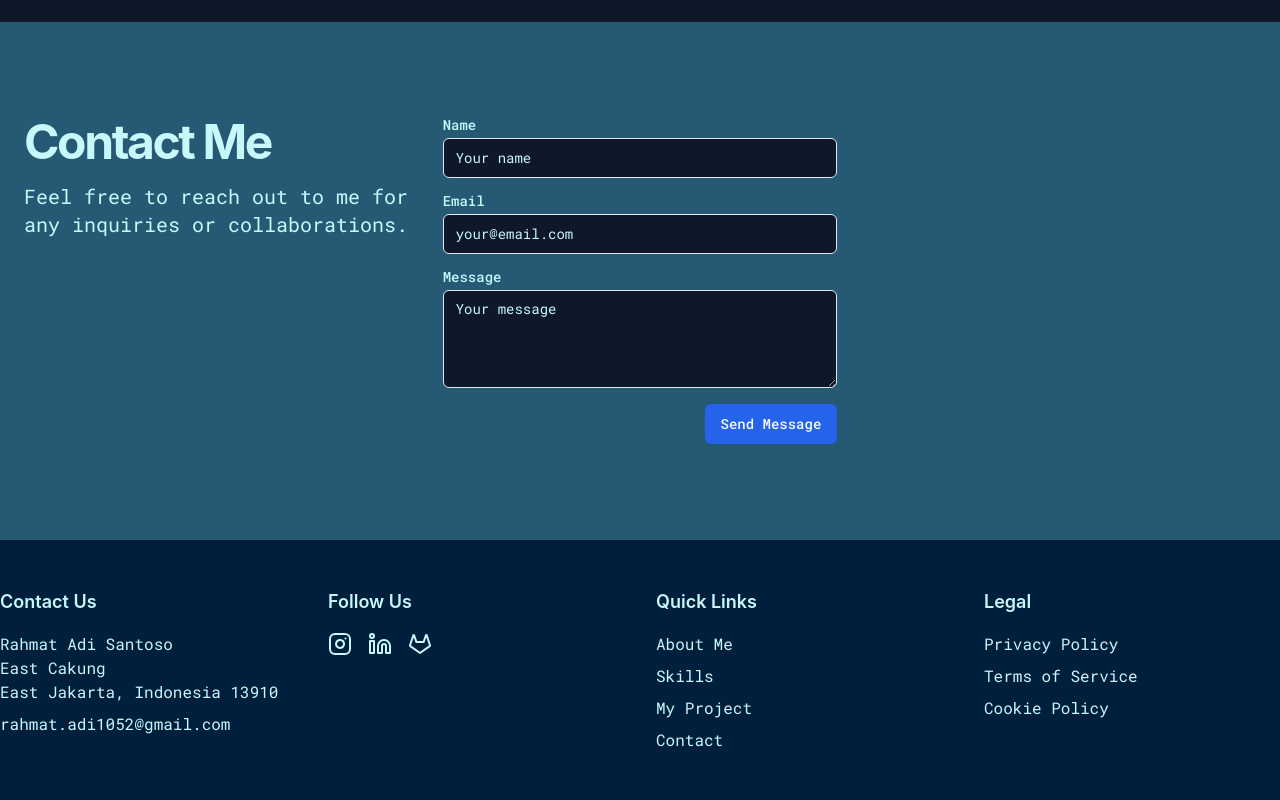
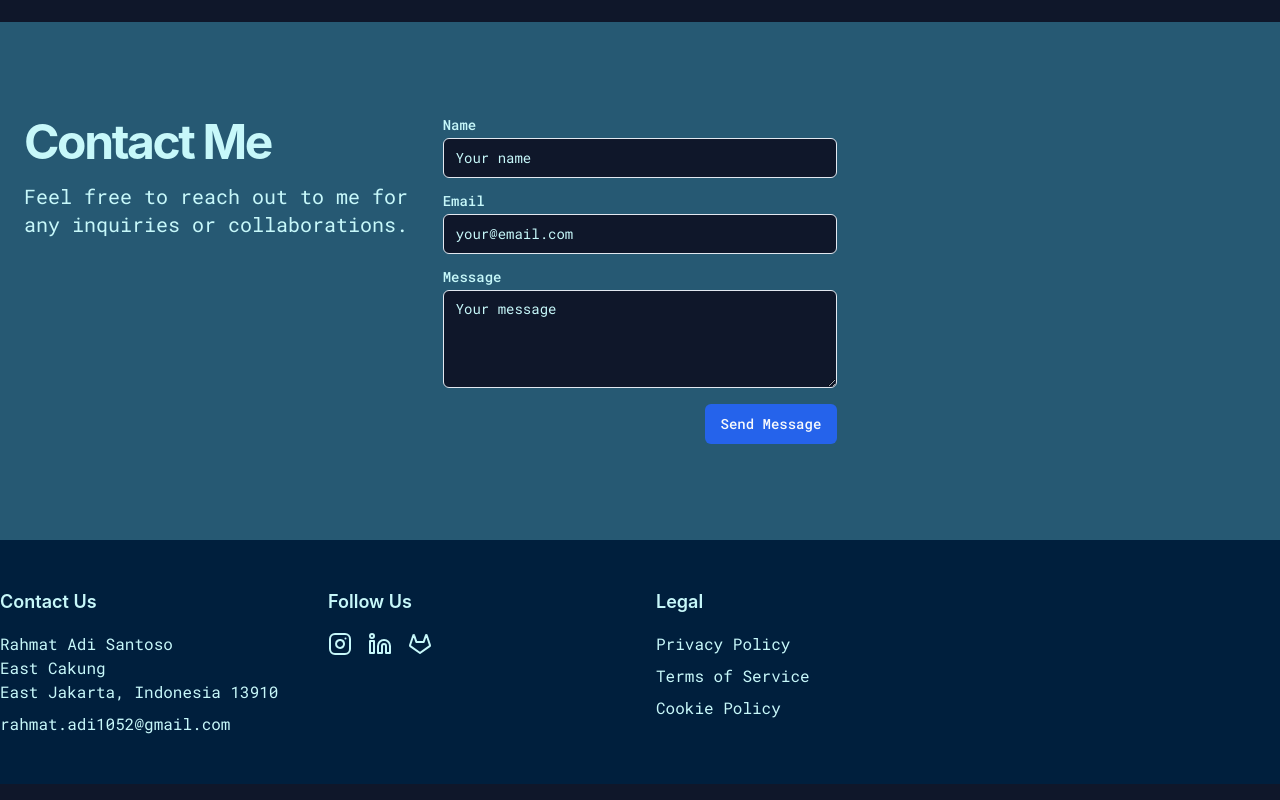
Before and after one commit to rahmatadidi/personal-web, a React (Vite) app: page / in a window 1280 px wide. Shown: the part 1827-2627 px from the top of the page. Built offline with nearby package versions, Linux system fonts and the light colour scheme.

Commit message:
add scrolInto

```diff
--- /dev/null
+++ b/src/pages/AboutMePage.tsx
@@ -0,0 +1,38 @@
+import { Avatar, AvatarImage } from "../components/ui/avatar";
+
+export default function AboutMePage() {
+  return (
+    <>
+      <section
+        id="about"
+        className="py-12 md:py-24 bg-[url('/placeholder-background.jpg')] bg-cover bg-center"
+      >
+        <div className="container grid gap-6 px-4 md:px-6 md:grid-cols-2 md:items-center">
+          <div>
+            <h2 className="text-3xl font-bold tracking-tighter sm:text-4xl md:text-5xl">
+              About Me
+            </h2>
+            <p className="mt-4 text-muted-foreground md:text-xl">
+              Hi, I'm Rahmat Adi Santoso, but you can call me Adi. I am a
+              graduate of vocational high school currently pursuing a bachelor's
+              degree. I am passionate about the IT field, which I believe is
+              advancing rapidly. Because of this, I decided to join a bootcamp
+              for approximately 3 to 4 months. During the bootcamp I am
+              proficient in several programming languages, such as JavaScript
+              and TypeScript, and have experience with various JavaScript
+              frameworks and libraries.
+            </p>
+          </div>
+          <div className="flex justify-center">
+            <Avatar className="w-50 h-50">
+              <AvatarImage
+                src="https://res.cloudinary.com/ddfdf66n7/image/upload/v1724329534/poto-profile_rvubto.jpg"
+                alt="@shadcn"
+              />
+            </Avatar>
+          </div>
+        </div>
+      </section>
+    </>
+  );
+}
--- /dev/null
+++ b/src/pages/Footer.tsx
@@ -0,0 +1,72 @@
+import { GitlabIcon, InstagramIcon, LinkedinIcon } from "lucide-react";
+import { Link } from "react-router-dom";
+
+export default function Footer() {
+  return (
+    <>
+      <div className="container max-w-7xl grid grid-cols-1 md:grid-cols-2 lg:grid-cols-4 gap-8">
+        <div className="flex flex-col items-start gap-4">
+          <h3 className="text-lg font-semibold">Contact Us</h3>
+          <div className="flex flex-col gap-2 text-muted-foreground">
+            <p>
+              Rahmat Adi Santoso
+              <br />
+              East Cakung
+              <br />
+              East Jakarta, Indonesia 13910
+            </p>
+            <p>
+              <a href="#">rahmat.adi1052@gmail.com</a>
+            </p>
+          </div>
+        </div>
+        <div className="flex flex-col items-start gap-4">
+          <h3 className="text-lg font-semibold">Follow Us</h3>
+          <div className="flex items-center gap-4">
+            <a
+              href="https://www.instagram.com/rahmatadi.di/"
+              className="text-muted-foreground hover:text-primary"
+            >
+              <InstagramIcon className="w-6 h-6" />
+            </a>
+            <a
+              href="https://www.linkedin.com/in/rahmat-adi-santoso/"
+              className="text-muted-foreground hover:text-primary"
+            >
+              <LinkedinIcon className="w-6 h-6" />
+            </a>
+            <a
+              href="https://github.com/rahmatadidi"
+              className="text-muted-foreground hover:text-primary"
+            >
+              <GitlabIcon className="w-6 h-6" />
+            </a>
+          </div>
+        </div>
+        <div className="flex flex-col items-start gap-4">
+          <h3 className="text-lg font-semibold">Legal</h3>
+          <div className="flex flex-col gap-2">
+            <Link
+              to=""
+              className="text-muted-foreground hover:text-primary"
+            >
+              Privacy Policy
+            </Link>
+            <Link
+              to=""
+              className="text-muted-foreground hover:text-primary"
+            >
+              Terms of Service
+            </Link>
+            <Link
+              to=""
+              className="text-muted-foreground hover:text-primary"
+            >
+              Cookie Policy
+            </Link>
+          </div>
+        </div>
+      </div>
+    </>
+  );
+}
--- a/src/pages/ProfilePage.tsx
+++ b/src/pages/ProfilePage.tsx
@@ -1,22 +1,24 @@
-import {
-  CodeIcon,
-  GitlabIcon,
-  InstagramIcon,
-  LinkedinIcon,
-  MenuIcon,
-} from "lucide-react";
-import { useEffect, useState } from "react";
-import { Link } from "react-router-dom";
-import { Avatar, AvatarImage } from "../components/ui/avatar";
+import { CodeIcon, MenuIcon } from "lucide-react";
+import { useEffect, useRef, useState } from "react";
 import { Button } from "../components/ui/button";
+import AboutMePage from "./AboutMePage";
 import ContactPage from "./ContactPage";
+import Footer from "./Footer";
 import ProjectPage from "./ProjectPage";
 import SkillPage from "./SkillPage";
 
 export default function ProfilePage() {
   const [text, setText] = useState("");
   const [isDeleting, setIsDeleting] = useState(false);
-  const message = "Welcome to My Personal Website";
+  const message = "Welcome to Journey!!";
+  const aboutRef = useRef<HTMLDivElement>(null);
+  const skillRef = useRef<HTMLDivElement>(null);
+  const projectRef = useRef<HTMLDivElement>(null);
+  const contactRef = useRef<HTMLDivElement>(null);
+
+  const scrollToSection = (ref: React.RefObject<HTMLDivElement>) => {
+    ref.current?.scrollIntoView({ behavior: "smooth", block: "start" });
+  };
 
   useEffect(() => {
     const interval = setInterval(() => {
@@ -48,30 +50,30 @@ export default function ProfilePage() {
             </div>
           </div>
           <nav className="hidden md:flex items-center gap-4">
-            <Link
-              to="/"
+            <button
+              onClick={() => scrollToSection(aboutRef)}
               className="text-sm font-medium hover:underline"
             >
               About Me
-            </Link>
-            <Link
-              to="skill"
+            </button>
+            <button
+              onClick={() => scrollToSection(skillRef)}
               className="text-sm font-medium hover:underline"
             >
               Skills
-            </Link>
-            <Link
-              to="project"
+            </button>
+            <button
+              onClick={() => scrollToSection(projectRef)}
               className="text-sm font-medium hover:underline"
             >
               My Projects
-            </Link>
-            <Link
-              to="contact"
+            </button>
+            <button
+              onClick={() => scrollToSection(contactRef)}
               className="text-sm font-medium hover:underline"
             >
               Contact Me
-            </Link>
+            </button>
           </nav>
           <Button
             variant="ghost"
@@ -85,132 +87,32 @@ export default function ProfilePage() {
       </header>
       <main className="flex-1">
         <section
+          ref={aboutRef}
           id="about"
-          className="py-12 md:py-24 bg-[url('/placeholder-background.jpg')] bg-cover bg-center"
         >
-          <div className="container grid gap-6 px-4 md:px-6 md:grid-cols-2 md:items-center">
-            <div>
-              <h2 className="text-3xl font-bold tracking-tighter sm:text-4xl md:text-5xl">
-                About Me
-              </h2>
-              <p className="mt-4 text-muted-foreground md:text-xl">
-                Hi, I'm Rahmat Adi Santoso, but you can call me Adi. I am a
-                graduate of vocational high school currently pursuing a
-                bachelor's degree. I am passionate about the IT field, which I
-                believe is advancing rapidly. Because of this, I decided to join
-                a bootcamp for approximately 3 to 4 months. During the bootcamp
-                I am proficient in several programming languages, such as
-                JavaScript and TypeScript, and have experience with various
-                JavaScript frameworks and libraries.
-              </p>
-            </div>
-            <div className="flex justify-center">
-              <Avatar className="w-50 h-50">
-                <AvatarImage
-                  src="https://res.cloudinary.com/ddfdf66n7/image/upload/v1724329534/poto-profile_rvubto.jpg"
-                  alt="@shadcn"
-                />
-              </Avatar>
-            </div>
-          </div>
+          <AboutMePage />
         </section>
-        <SkillPage />
-        <ProjectPage />
-        <ContactPage />
+        <section
+          ref={skillRef}
+          id="skill"
+        >
+          <SkillPage />
+        </section>
+        <section
+          ref={projectRef}
+          id="project"
+        >
+          <ProjectPage />
+        </section>
+        <section
+          ref={contactRef}
+          id="contact"
+        >
+          <ContactPage />
+        </section>
       </main>
       <footer className="bg-muted py-8 md:py-12">
-        <div className="container max-w-7xl grid grid-cols-1 md:grid-cols-2 lg:grid-cols-4 gap-8">
-          <div className="flex flex-col items-start gap-4">
-            <h3 className="text-lg font-semibold">Contact Us</h3>
-            <div className="flex flex-col gap-2 text-muted-foreground">
-              <p>
-                Rahmat Adi Santoso
-                <br />
-                East Cakung
-                <br />
-                East Jakarta, Indonesia 13910
-              </p>
-              <p>
-                <a href="#">rahmat.adi1052@gmail.com</a>
-              </p>
-            </div>
-          </div>
-          <div className="flex flex-col items-start gap-4">
-            <h3 className="text-lg font-semibold">Follow Us</h3>
-            <div className="flex items-center gap-4">
-              <a
-                href="https://www.instagram.com/rahmatadi.di/"
-                className="text-muted-foreground hover:text-primary"
-              >
-                <InstagramIcon className="w-6 h-6" />
-              </a>
-              <a
-                href="https://www.linkedin.com/in/rahmat-adi-santoso/"
-                className="text-muted-foreground hover:text-primary"
-              >
-                <LinkedinIcon className="w-6 h-6" />
-              </a>
-              <a
-                href="https://github.com/rahmatadidi"
-                className="text-muted-foreground hover:text-primary"
-              >
-                <GitlabIcon className="w-6 h-6" />
-              </a>
-            </div>
-          </div>
-          <div className="flex flex-col items-start gap-4">
-            <h3 className="text-lg font-semibold">Quick Links</h3>
-            <div className="flex flex-col gap-2">
-              <Link
-                to=""
-                className="text-muted-foreground hover:text-primary"
-              >
-                About Me
-              </Link>
-              <Link
-                to=""
-                className="text-muted-foreground hover:text-primary"
-              >
-                Skills
-              </Link>
-              <Link
-                to=""
-                className="text-muted-foreground hover:text-primary"
-              >
-                My Project
-              </Link>
-              <Link
-                to=""
-                className="text-muted-foreground hover:text-primary"
-              >
-                Contact
-              </Link>
-            </div>
-          </div>
-          <div className="flex flex-col items-start gap-4">
-            <h3 className="text-lg font-semibold">Legal</h3>
-            <div className="flex flex-col gap-2">
-              <Link
-                to=""
-                className="text-muted-foreground hover:text-primary"
-              >
-                Privacy Policy
-              </Link>
-              <Link
-                to=""
-                className="text-muted-foreground hover:text-primary"
-              >
-                Terms of Service
-              </Link>
-              <Link
-                to=""
-                className="text-muted-foreground hover:text-primary"
-              >
-                Cookie Policy
-              </Link>
-            </div>
-          </div>
-        </div>
+        <Footer />
       </footer>
     </div>
   );
```
